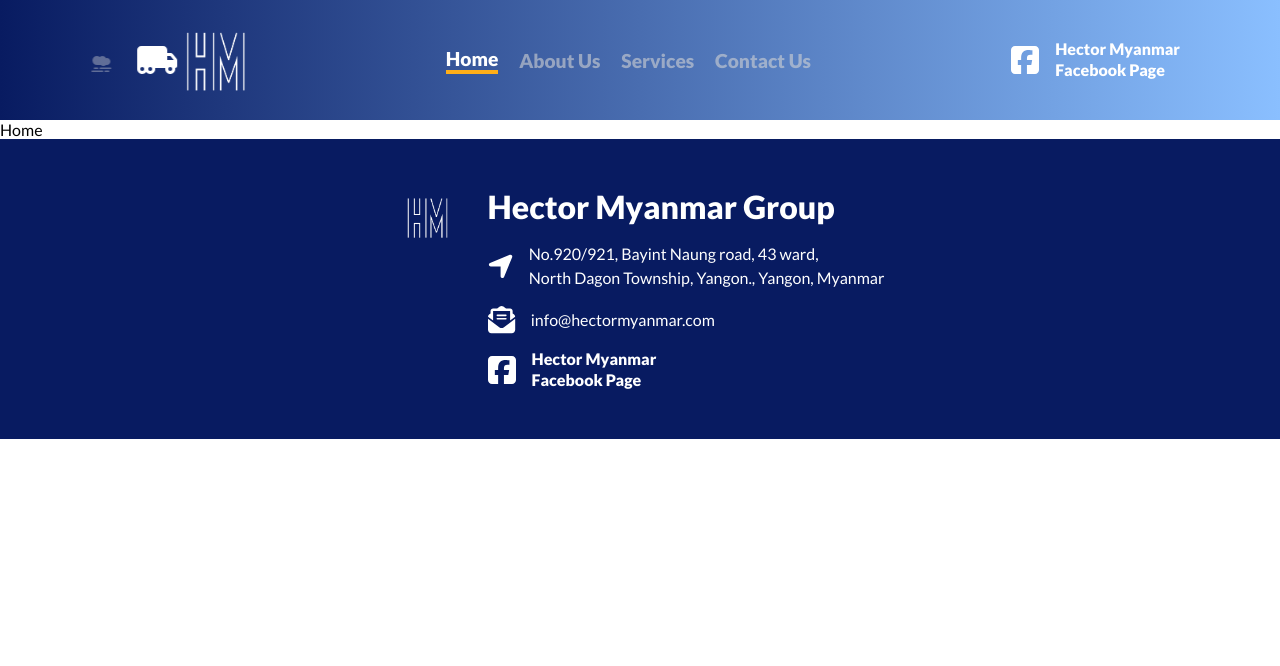
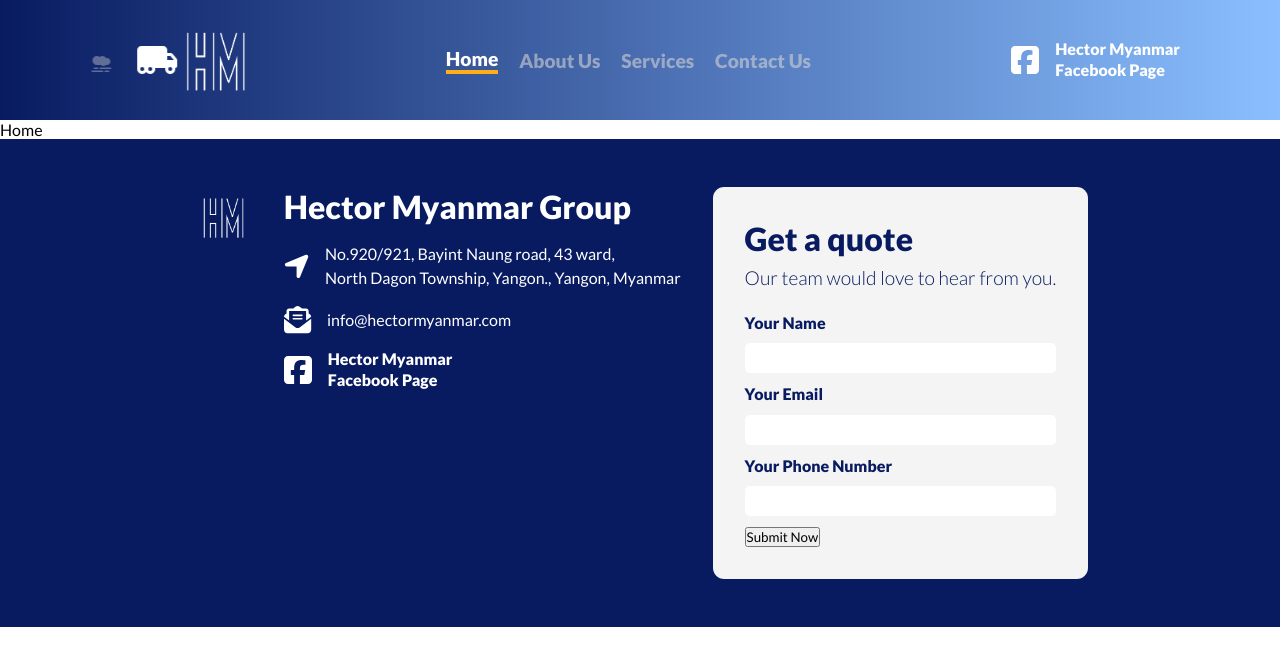
Before and after one commit to PhilipPhyoe/corporateTheme, a React (Vite) app in the folder frontend/: page / in a window 1280 px wide. Shown: the top 666 px of the page. Built offline with nearby package versions, Linux system fonts and the light colour scheme.

Commit message:
add form jsx and form css and add to footer

```diff
--- a/frontend/src/Components/Footer.jsx
+++ b/frontend/src/Components/Footer.jsx
@@ -5,6 +5,7 @@
 } from "@fortawesome/free-solid-svg-icons";
 import Info from "./Info";
 import "../assets/Footer.css";
+import Form from "./Form";
 
 const Footer = () => {
   return (
@@ -27,6 +28,7 @@
         </div>
         <Info />
       </div>
+      <Form />
     </div>
   );
 };
--- /dev/null
+++ b/frontend/src/Components/Form.jsx
@@ -0,0 +1,21 @@
+import "../assets/Form.css";
+
+const Form = () => {
+  return (
+    <div className="form">
+      <h2 className="form-title">Get a quote</h2>
+      <p className="form-text">Our team would love to hear from you.</p>
+      <form className="contact-form">
+        <label htmlFor="name">Your Name</label>
+        <input className="input" name="name" type="text" />
+        <label htmlFor="email">Your Email</label>
+        <input className="input" name="email" type="email" />
+        <label htmlFor="phone">Your Phone Number</label>
+        <input className="input" name="phone" type="text" />
+        <input type="submit" value="Submit Now" />
+      </form>
+    </div>
+  );
+};
+
+export default Form;
--- /dev/null
+++ b/frontend/src/assets/Form.css
@@ -0,0 +1,32 @@
+.form {
+    color: var(--primary);
+    background-color: #f4f4f4;
+    padding: 2rem;
+    border-radius: 0.7rem;
+}
+.form-title {
+    font-size: 2rem;
+    font-weight: 900;
+}
+.form-text {
+    margin-top: 0.5rem;
+    font-size: 1.2rem;
+    font-weight: 300;
+}
+.contact-form {
+    margin-top: 1.5rem;
+    display: flex;
+    flex-direction: column;
+    row-gap: 0.7rem;
+    justify-content: center;
+    align-items: flex-start;
+    font-size: 1rem;
+    font-weight: 900;
+}
+.input {
+    background-color: white;
+    border-radius: 5px;
+    height: 30px;
+    border: none;
+    width: 100%;
+}
```
